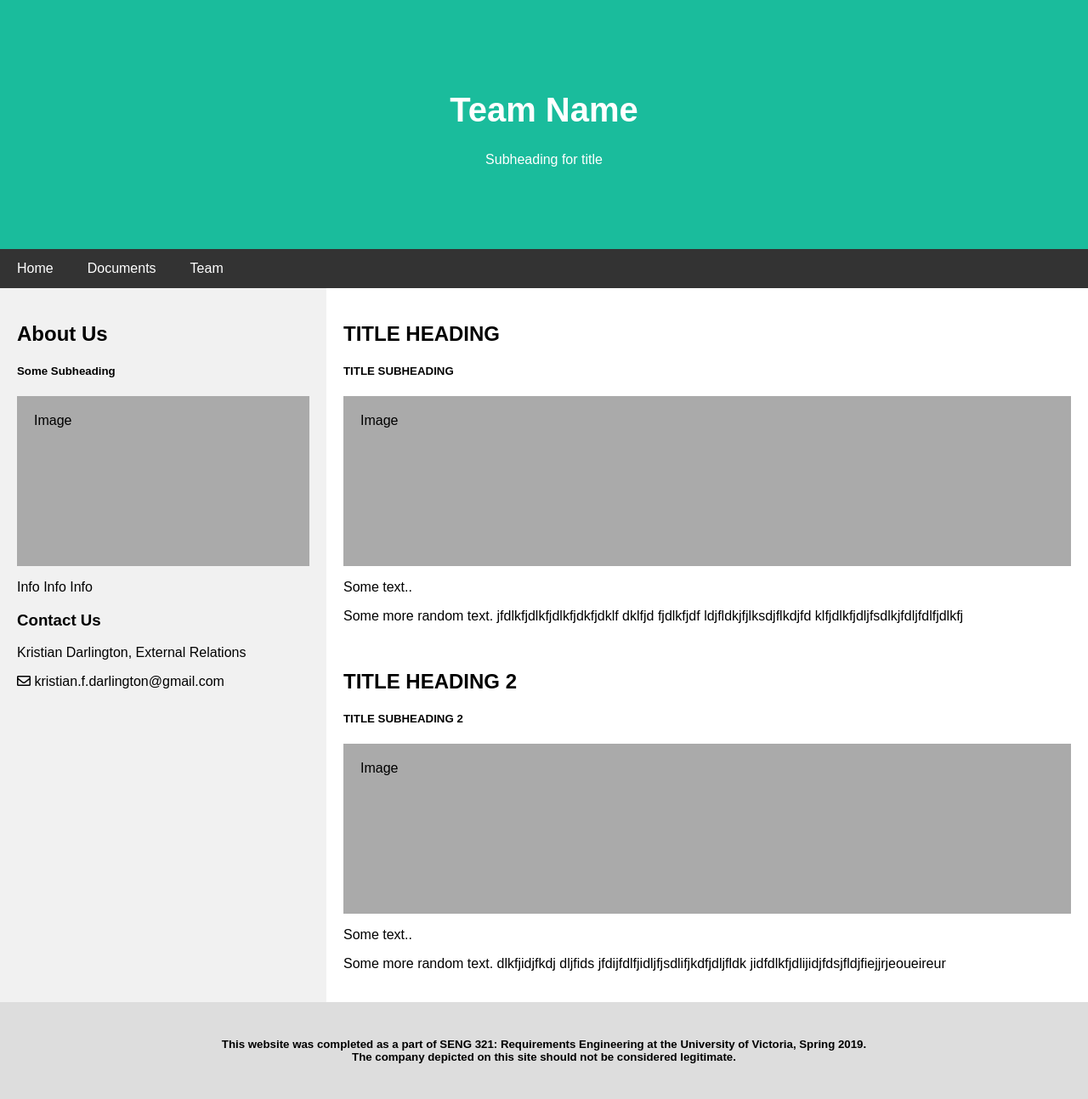
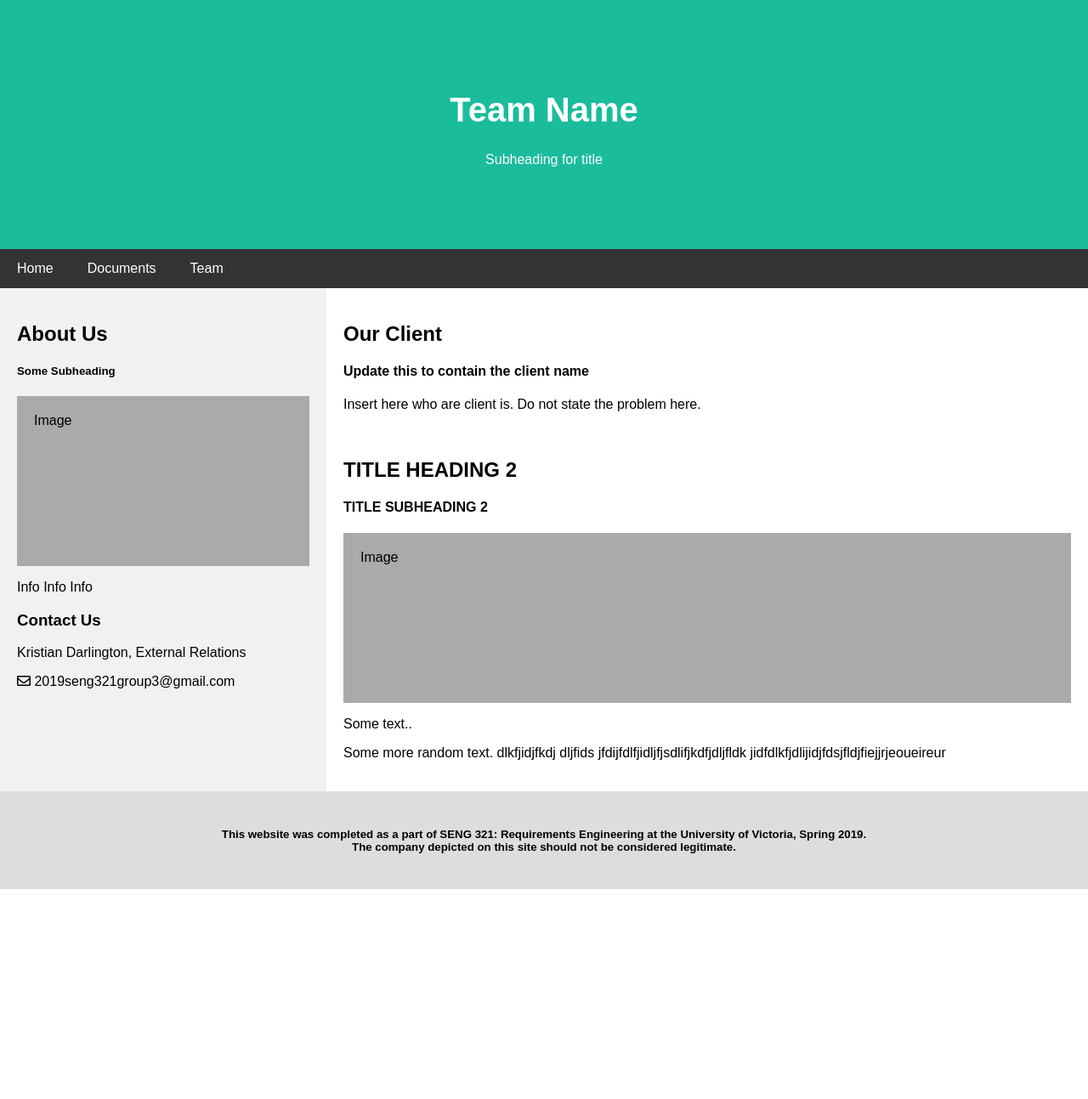
Before and after one commit to seng321group3/designer-site, a Jekyll site: the page built from index.html, in a window 1280 px wide. Shown: the whole page at 85% size. Built offline with Jekyll 4.4.1, drawn with Linux system fonts in a browser that asks for light colours; nearby versions of some CDN libraries; after the commit the page ends 1046 px from its top, so only the background shows below that.

Commit message:
Made some changes to the formatting and content of the home page.

```diff
--- a/index.html
+++ b/index.html
@@ -14,7 +14,7 @@ title: SENG 321 Client Site
     <h3>Contact Us</h3>
       <p>Kristian Darlington, External Relations</p>
       <i class="far fa-envelope"></i>
-      <a class="member-email" href="mailto:{{member.email}}">kristian.f.darlington@gmail.com</a>
+      <a class="member-email" href="mailto:{{member.email}}">2019seng321group3@gmail.com</a>
     <!--<p>Just more info</p>
     <div class="fakeimg" style="height:60px;">Image</div><br>
     <div class="fakeimg" style="height:60px;">Image</div><br>
@@ -22,14 +22,13 @@ title: SENG 321 Client Site
   </div>
 
   <div class="main">
-    <h2>TITLE HEADING</h2>
-    <h5>TITLE SUBHEADING</h5>
-    <div class="fakeimg" style="height:200px;">Image</div>
-    <p>Some text..</p>
-    <p>Some more random text. jfdlkfjdlkfjdlkfjdkfjdklf dklfjd fjdlkfjdf ldjfldkjfjlksdjflkdjfd klfjdlkfjdljfsdlkjfdljfdlfjdlkfj</p>
+    <h2>Our Client</h2>
+    <h4>Update this to contain the client name</h4>
+    <!-- <div class="fakeimg" style="height:200px;">Image</div> Delete me if we don't use a photo. -->
+    <p>Insert here who are client is. Do not state the problem here.</p>
     <br>
     <h2>TITLE HEADING 2</h2>
-    <h5>TITLE SUBHEADING 2</h5>
+    <h4>TITLE SUBHEADING 2</h4>
     <div class="fakeimg" style="height:200px;">Image</div>
     <p>Some text..</p>
     <p>Some more random text. dlkfjidjfkdj dljfids jfdijfdlfjidljfjsdlifjkdfjdljfldk jidfdlkfjdlijidjfdsjfldjfiejjrjeoueireur</p>
```
